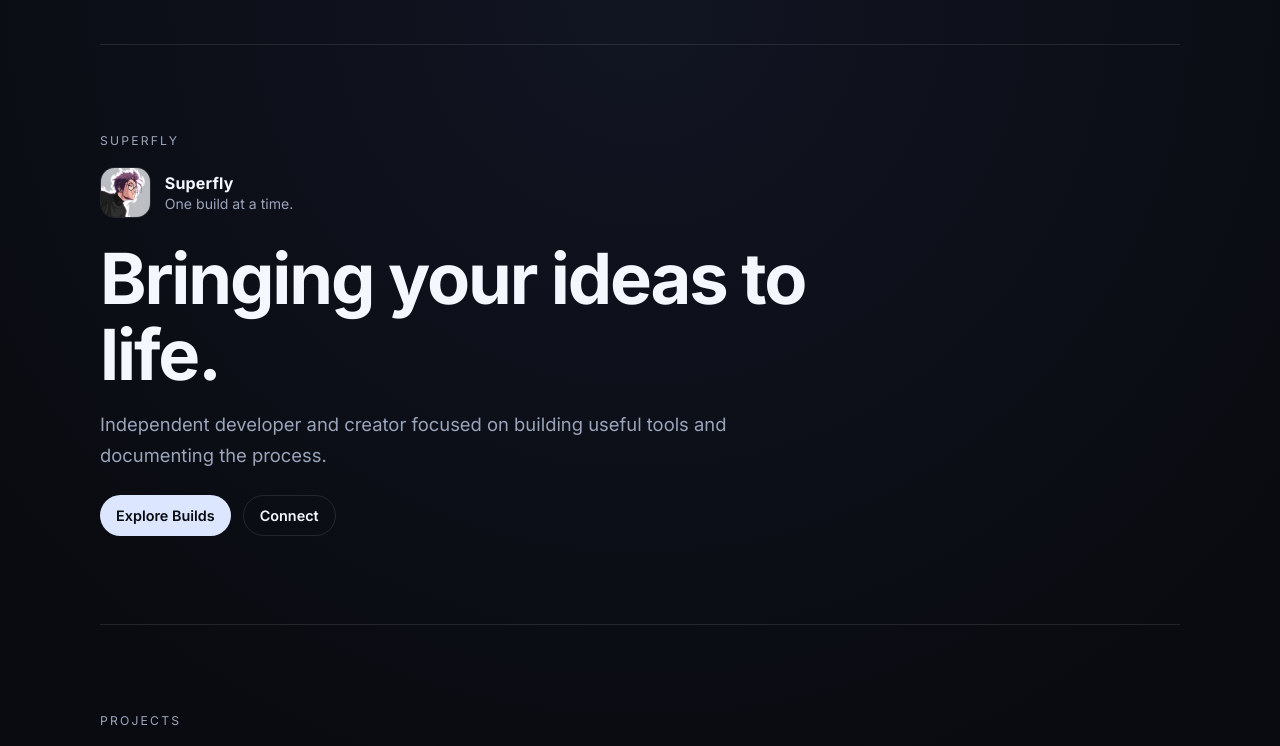
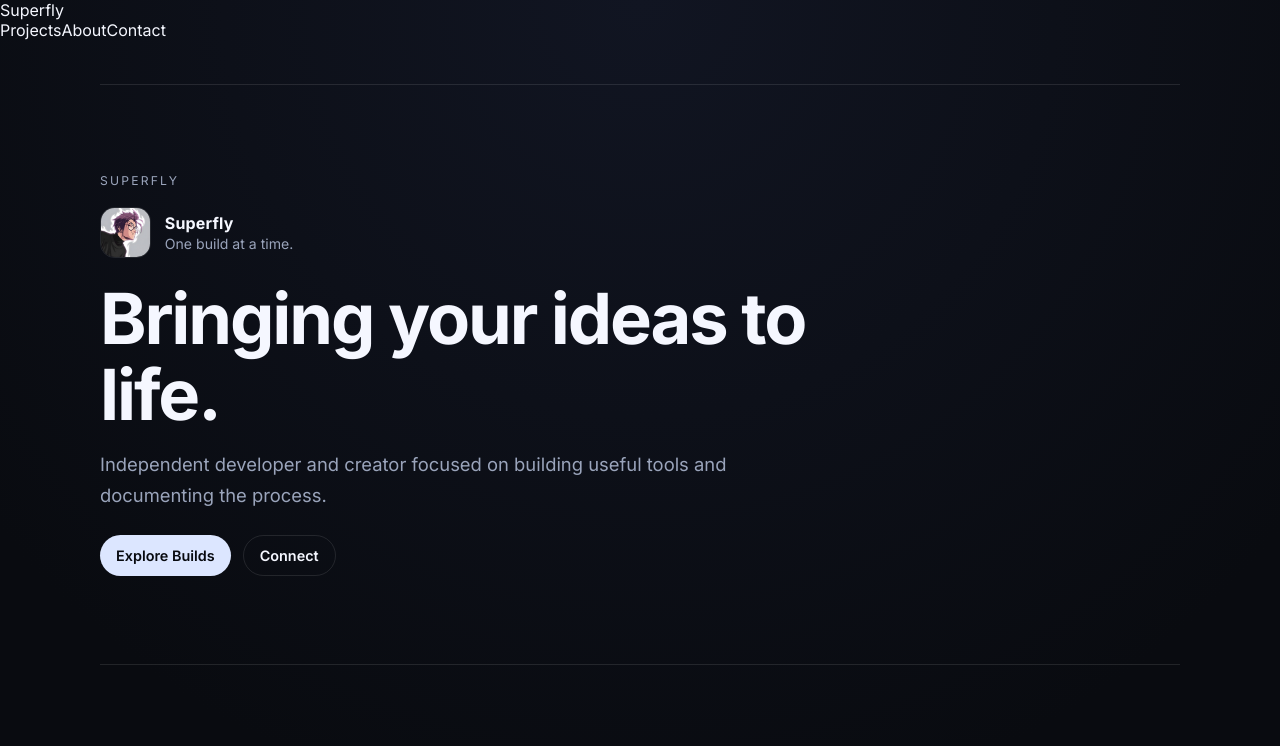
Before and after one commit to iamsuperfly/superfly-portfolio, a Next.js app: page / in a window 1280 px wide. Shown: the top 746 px of the page. Built offline with nearby package versions, Linux system fonts and the light colour scheme.

Commit message:
feat: add Navbar to page layout

```diff
--- a/app/page.js
+++ b/app/page.js
@@ -1,3 +1,4 @@
+import Navbar from '../components/Navbar';
 import HeroSection from '../components/HeroSection';
 import ProjectsSection from '../components/ProjectsSection';
 import AboutSection from '../components/AboutSection';
@@ -5,11 +6,14 @@ import ContactSection from '../components/ContactSection';
 
 export default function HomePage() {
   return (
+    <>
+      <Navbar />
       <main className="site-shell">
         <HeroSection />
         <ProjectsSection />
         <AboutSection />
         <ContactSection />
       </main>
+    </>
   );
 }
```
Lines whose indentation alone changed are shown as unchanged.
